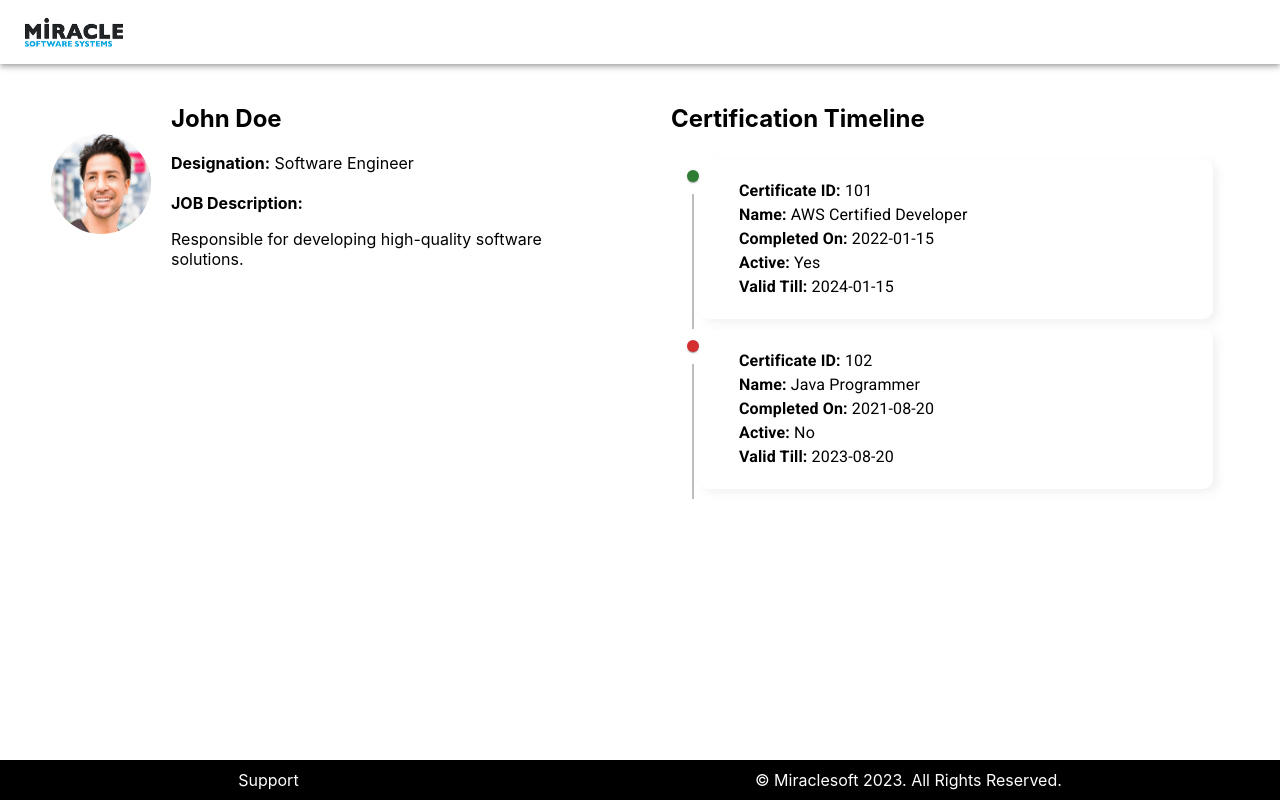
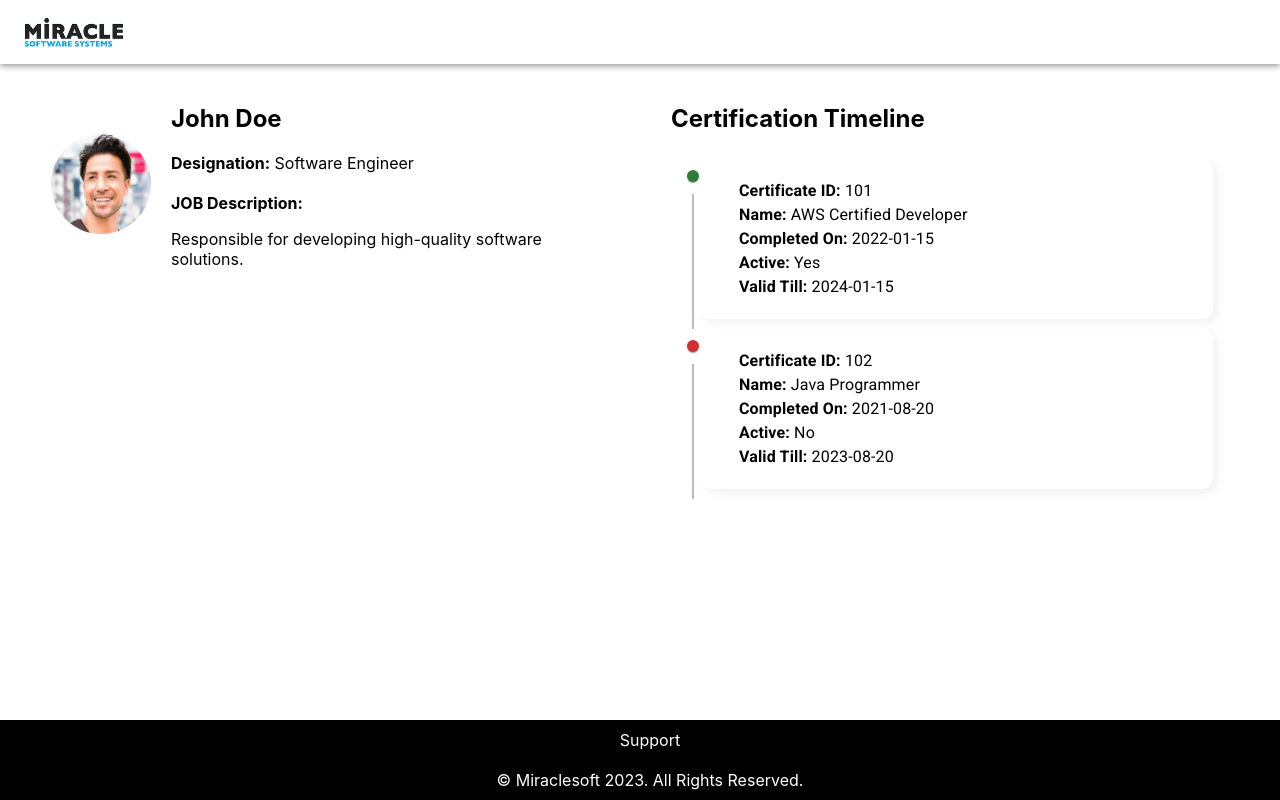
Before and after one commit to varuntangalla/msscertificationtrackerfrontend, a React (Create React App) app: page /employee/1 in a window 1280 px wide. Built offline with nearby package versions, Linux system fonts and the light colour scheme.

Commit message:
Added Page Not Found Component

```diff
--- a/src/App.js
+++ b/src/App.js
@@ -3,11 +3,13 @@ import React, { useState, useEffect } from "react";
 import ProfileComponent from "./Components/ProfileHolder/profile.component";
 import MyNavbar from "./Components/Navbar/navbar.component";
 import Footer from "./Components/Footer/footer.component"; // Import the Footer component
+import PageNotFound from "./Components/PageNotFound/pageNotFound.component"; // Import the PageNotFound component
 import {
   BrowserRouter as Router,
   Route,
   Routes,
   useParams,
+  Navigate,
 } from "react-router-dom";
 function App() {
   const [items, setItems] = useState([]);
@@ -46,9 +48,11 @@ function App() {
           // element={<ActionAreaCard data={items} />
           element={<ProfileComponent data={items} />}
         />
+        <Route path="/*" element={<PageNotFound />} />
       </Routes>
       {/* <ActionAreaCard data={items} match={{ params: { employeeId: "1221" } }} /> */}
       {/* Replace "1220" with the actual employeeId from the URL */}
+      {/* Redirect to EmployeeNotFound if the path doesn't match */}
       <Footer />
     </div>
   );
--- a/src/Components/Footer/Footer.css
+++ b/src/Components/Footer/Footer.css
@@ -1,17 +1,21 @@
-/* Footer.css */
 .footer-container {
     background-color: black;
     color: white;
     text-align: center;
     padding: 10px;
+    width: 100%;
     position: fixed;
     bottom: 0;
-    width: 100%;
   }
 
   .footer-content {
     display: flex;
-    justify-content: space-around;
+    flex-direction: column;
+    align-items: center;
+  }
+
+  .footer-link {
+    margin-bottom: 10px;
   }
 
   .footer-link a {
@@ -19,4 +23,17 @@
     text-decoration: none;
   }
 
-  /* Adjust styles as needed */
+  .footer-text {
+    margin-top: 10px;
+  }
+
+  /* Media query for small screens */
+  @media (max-width: 600px) {
+    .footer-content {
+      flex-direction: column;
+    }
+
+    .footer-text {
+      margin-top: 0;
+    }
+  }
--- a/src/Components/Footer/footer.component.js
+++ b/src/Components/Footer/footer.component.js
@@ -1,4 +1,3 @@
-// Footer component (Footer.js)
 import React from "react";
 import "./Footer.css"; // Import your CSS file for styling
 
--- /dev/null
+++ b/src/Components/PageNotFound/pageNotFound.component.js
@@ -0,0 +1,17 @@
+// PageNotFound.jsx
+import React from "react";
+import { Typography, Box } from "@mui/material";
+import ErrorIcon from "@mui/icons-material/Error";
+
+const PageNotFound = () => {
+  return (
+    <Box display="flex" flexDirection="column" alignItems="center" mt={4}>
+      <Typography variant="h2" color="textPrimary">
+        Page Not Found
+      </Typography>
+      <ErrorIcon color="error" style={{ fontSize: 100, marginTop: 10 }} />
+    </Box>
+  );
+};
+
+export default PageNotFound;
```
